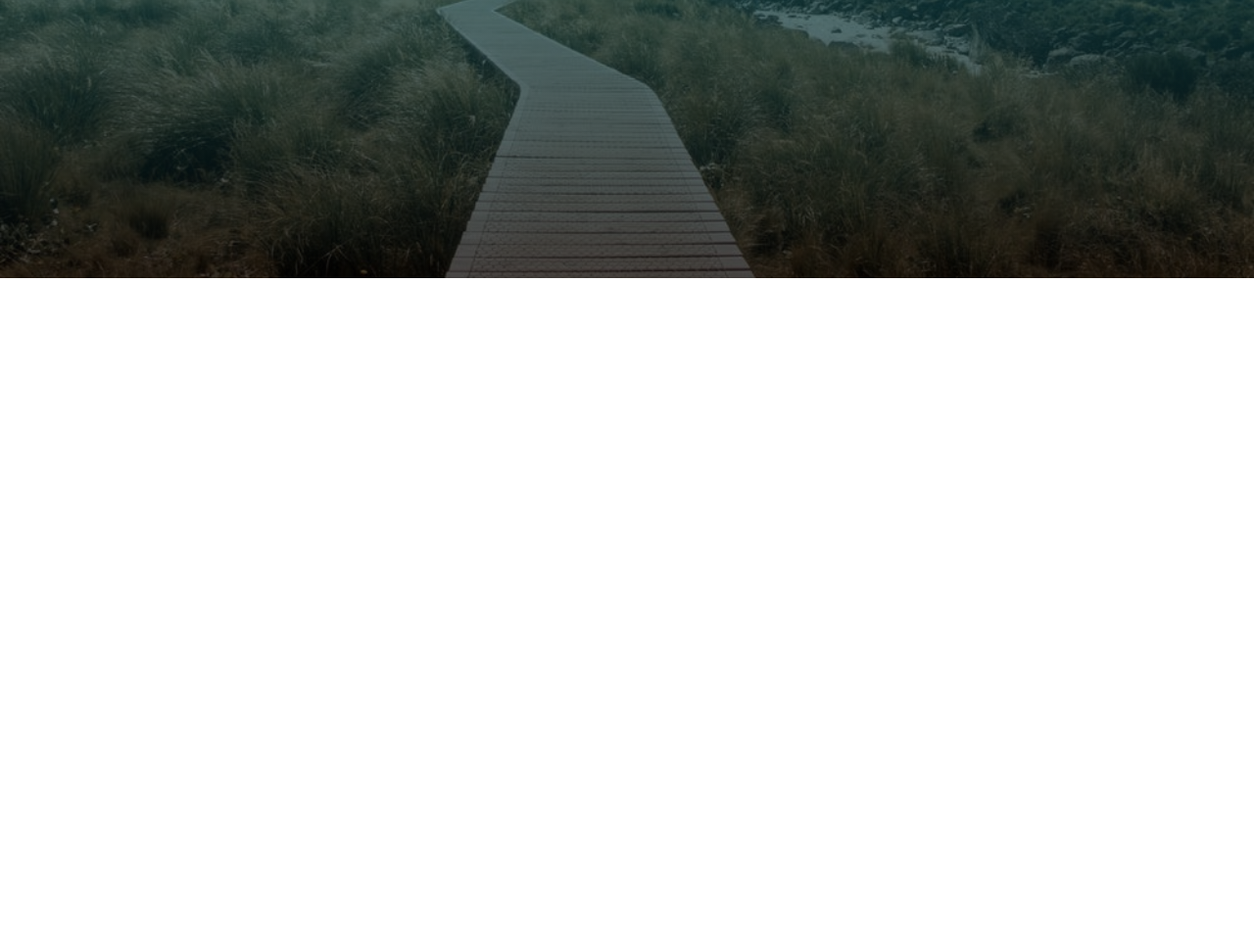
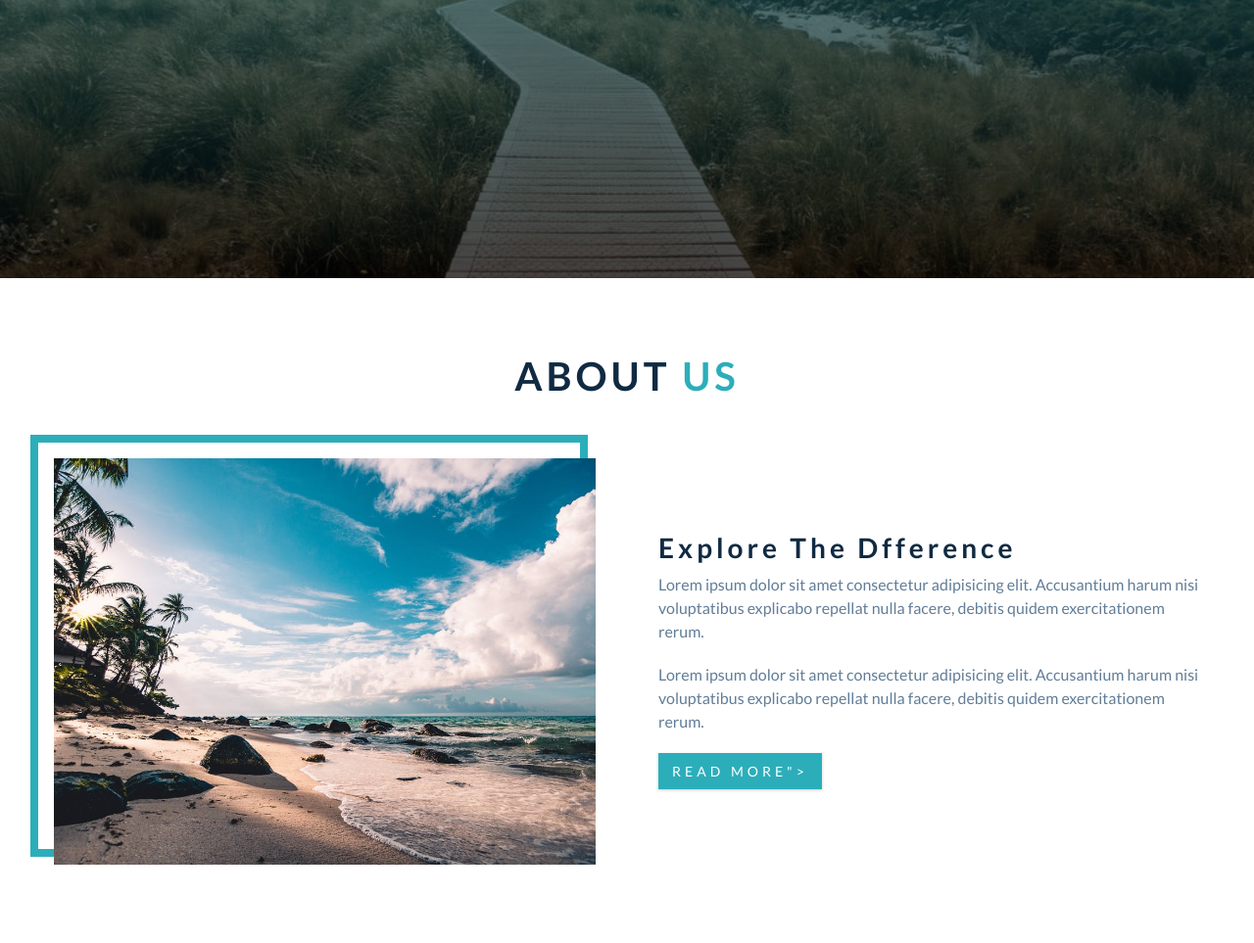
Before and after one commit to bharani-developer/BackRoadsTour, a plain HTML site: page index.html in a window 1280 px wide. Shown: the part 516-1479 px from the top of the page at 98% size. Before the commit the page ends 800 px from the top, so only its background shows below. Drawn offline with Linux system fonts and the light colour scheme.

Commit message:
about-section completed

```diff
--- a/css/styles.css
+++ b/css/styles.css
@@ -147,6 +147,30 @@ p {
   background: var(--clr-primary-8);
 }
 
+.section {
+  padding: 5rem 0;
+}
+.section-title {
+  text-align: center;
+  margin-bottom: 4rem;
+}
+.section-title h2 {
+  text-transform: uppercase;
+}
+.section-title span {
+  color: var(--clr-primary-5);
+}
+
+.section-center {
+  width: 90vw;
+  margin: 0 auto;
+  max-width: 1170px;
+}
+@media screen and (min-width: 992px) {
+  .section-center {
+    width: 95vw;
+  }
+}
 /*
 ===============
 Navbar
@@ -193,8 +217,9 @@ Hero
   border-color: var(--clr-white);
 }
 @media screen and (min-width: 768px) {
-  .hero{
-    background: linear-gradient(rgba(44, 174, 186, 0.7),rgba(0, 0, 0, 0.7)),url('../images/main.jpeg') center/cover no-repeat;
+  .hero {
+    background: linear-gradient(rgba(44, 174, 186, 0.7), rgba(0, 0, 0, 0.7)),
+      url("../images/main.jpeg") center/cover no-repeat;
   }
   .hero-banner {
     padding: 0;
@@ -202,17 +227,61 @@ Hero
   .hero-banner p {
     max-width: 45rem;
   }
-
 }
 /*
 ===============
 About
 ===============
 */
-/* section add to globals */
-/* title add to globals */
-/* section center add to globals */
-
+.about-img,
+.about-info {
+  margin-bottom: 2rem;
+}
+@media screen and (min-width: 992px) {
+  .about-center {
+    display: flex;
+    justify-content: space-between;
+    flex-wrap: wrap;
+  }
+  .about-img,
+  .about-info {
+    flex: 0 0 calc(50% - 2rem);
+    margin-bottom: 0;
+    align-self: center;
+  }
+}
+@media screen and (min-width: 1170px) {
+  .about-img::before {
+    content: "";
+    position: absolute;
+    width: 100%;
+    height: 100%;
+    border: 0.5rem solid var(--clr-primary-5);
+    top: -1.5rem;
+    left: -1.5rem;
+  }
+}
+.about-img{
+  position: relative;
+}
+.about-photo{
+  position: relative;
+}
+.about-photo img{
+  position: relative;
+  z-index: 2;
+}
+.about-photo::before{
+  content: "";
+  width: 100%;
+  height: 100%;
+  background: var(--clr-primary-5);
+  position: absolute;
+  bottom: 0;
+  right: 0;
+  border-radius: 0.25rem;
+  z-index: 1;
+}
 /*
 ===============
 Services
--- a/index.html
+++ b/index.html
@@ -31,6 +31,36 @@
     <!-- end of header  -->
 
     <!-- about section -->
+
+    <section class="section" id="about">
+      <div class="section-title">
+        <h2>about <span>us</span></h2>
+      </div>
+      <div class="section-center about-center">
+        <article class="about-img">
+          <img
+            src="./images/about.jpeg"
+            alt=" awesome beach"
+            class="about-photo"
+          />
+        </article>
+        <article class="about-info">
+          <h3>explore the dfference</h3>
+          <p>
+            Lorem ipsum dolor sit amet consectetur adipisicing elit. Accusantium
+            harum nisi voluptatibus explicabo repellat nulla facere, debitis
+            quidem exercitationem rerum.
+          </p>
+          <p>
+            Lorem ipsum dolor sit amet consectetur adipisicing elit. Accusantium
+            harum nisi voluptatibus explicabo repellat nulla facere, debitis
+            quidem exercitationem rerum.
+          </p>
+          <a href="#" class="btn">read more"></a>
+        </article>
+      </div>
+    </section>
+
     <!-- end of about section -->
 
     <!-- services -->
```
Also changed, not shown: 2 other files.
